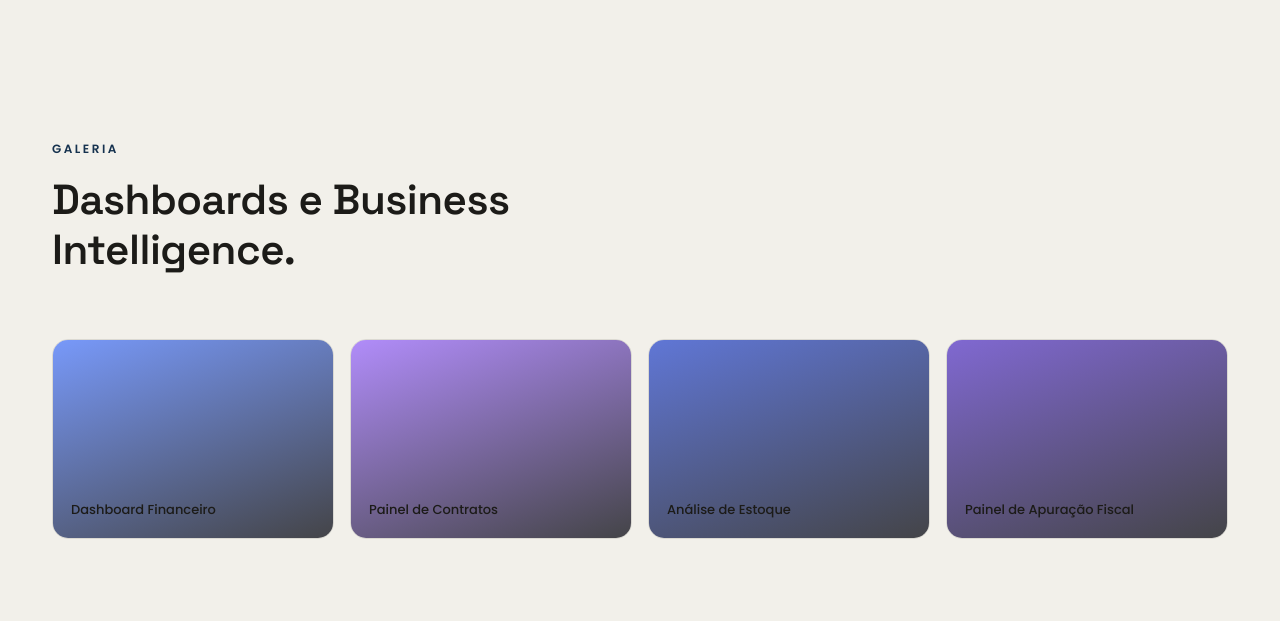
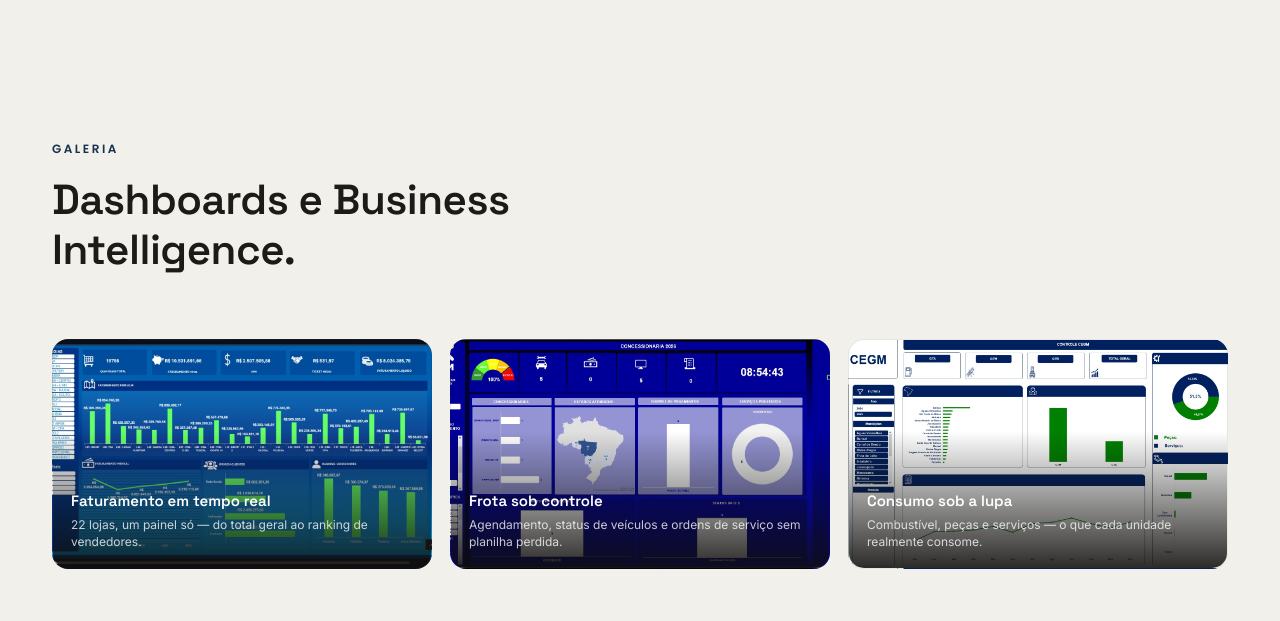
Before and after one commit to yagohenrickgomes-web/MY-PORTFOLIO, a Python web app: template templates/index.html in a window 1280 px wide. Shown: the part 5879-6500 px from the top of the page. Run offline with Jinja, Linux system fonts and the light colour scheme; the template is opened without the code that fills it, so the values that code supplies are empty.

Commit message:
Adiciona dashboards reais na galeria

```diff
--- a/static/script.js
+++ b/static/script.js
@@ -193,7 +193,9 @@ const i18n = {
     edu3:'Ciências Contábeis — 6º semestre', edu4:'Pós-graduação em Licitações e Contratos — em andamento', edu5:'Pós-graduação em Administração Pública — em andamento',
     cert_eyebrow:'Certificações', cert_title:'Aprendizado contínuo.', cert2:'Excel Avançado', cert3:'Automação de Processos', cert4:'Inteligência Artificial Aplicada',
     gallery_eyebrow:'Galeria', gallery_title:'Dashboards e Business Intelligence.',
-    gallery1:'Dashboard Financeiro', gallery2:'Painel de Contratos', gallery3:'Análise de Estoque', gallery4:'Painel de Apuração Fiscal',
+    gallery1_title:'Faturamento em tempo real', gallery1_sub:'22 lojas, um painel só — do total geral ao ranking de vendedores.',
+    gallery2_title:'Frota sob controle', gallery2_sub:'Agendamento, status de veículos e ordens de serviço sem planilha perdida.',
+    gallery3_title:'Consumo sob a lupa', gallery3_sub:'Combustível, peças e serviços — o que cada unidade realmente consome.',
     diff_eyebrow:'Diferenciais', diff_title:'O que trago para cada projeto.',
     diff1:'Resolução de Problemas', diff2:'Aprendizado Rápido', diff3:'Visão de Negócio',
     diff4:'Mentalidade AI First', diff5:'Pensamento Analítico', diff6:'Mentalidade de Automação',
@@ -255,7 +257,9 @@ const i18n = {
     edu3:'Accounting Sciences — 6th semester', edu4:'Postgraduate in Public Tenders and Contracts — in progress', edu5:'Postgraduate in Public Administration — in progress',
     cert_eyebrow:'Certifications', cert_title:'Continuous learning.', cert2:'Advanced Excel', cert3:'Process Automation', cert4:'Applied Artificial Intelligence',
     gallery_eyebrow:'Gallery', gallery_title:'Dashboards and Business Intelligence.',
-    gallery1:'Financial Dashboard', gallery2:'Contracts Panel', gallery3:'Inventory Analysis', gallery4:'Tax Filing Panel',
+    gallery1_title:'Real-time revenue', gallery1_sub:'22 stores, one dashboard — from total revenue to the sales ranking.',
+    gallery2_title:'Fleet under control', gallery2_sub:'Scheduling, vehicle status and service orders without a lost spreadsheet.',
+    gallery3_title:'Consumption under the lens', gallery3_sub:'Fuel, parts and services — what each unit actually consumes.',
     diff_eyebrow:'Differentials', diff_title:'What I bring to every project.',
     diff1:'Problem Solving', diff2:'Fast Learning', diff3:'Business Vision',
     diff4:'AI First Mindset', diff5:'Analytical Thinking', diff6:'Automation Mindset',
--- a/static/style.css
+++ b/static/style.css
@@ -357,14 +357,20 @@ img{max-width:100%; display:block;}
 .cert-card:hover{ border-color:var(--accent-violet); color:var(--text); }
 
 /* ============ Gallery ============ */
-.gallery-grid{ display:grid; grid-template-columns:repeat(4,1fr); gap:16px; }
-.gallery-item{ height:200px; border-radius:var(--radius); position:relative; display:flex; align-items:flex-end; padding:18px; border:1px solid var(--border); overflow:hidden; }
-.gallery-item span{ font-family:var(--font-label); font-size:13px; font-weight:500; z-index:1; }
-.gallery-item::before{ content:''; position:absolute; inset:0; opacity:0.75; }
-.gi-1::before{ background:linear-gradient(160deg,#4f7cff,#0a0b12); }
-.gi-2::before{ background:linear-gradient(160deg,#9b6bff,#0a0b12); }
-.gi-3::before{ background:linear-gradient(160deg,#2f4ecf,#0a0b12); }
-.gi-4::before{ background:linear-gradient(160deg,#5a3bc9,#0a0b12); }
+.gallery-grid{ display:grid; grid-template-columns:repeat(3,1fr); gap:18px; }
+.gallery-item{
+  height:230px; border-radius:var(--radius); position:relative; display:flex; align-items:flex-end;
+  border:1px solid var(--border); overflow:hidden; background-size:cover; background-position:top center;
+  transition: transform .4s var(--ease);
+}
+.gallery-item:hover{ transform: translateY(-6px); }
+.gallery-item::before{
+  content:''; position:absolute; inset:0;
+  background:linear-gradient(180deg, rgba(28,27,24,0) 40%, rgba(15,14,12,0.88) 100%);
+}
+.gallery-caption{ position:relative; z-index:1; padding:18px; display:flex; flex-direction:column; gap:4px; }
+.gallery-title{ font-family:var(--font-display); font-size:15px; font-weight:600; color:#fff; }
+.gallery-sub{ font-family:var(--font-body); font-size:12px; color:rgba(255,255,255,0.78); line-height:1.4; }
 
 /* ============ Differentials ============ */
 .diff-grid{ display:grid; grid-template-columns:repeat(3,1fr); gap:2px; background:var(--border); border:1px solid var(--border); border-radius:var(--radius); overflow:hidden; }
--- a/templates/index.html
+++ b/templates/index.html
@@ -475,10 +475,24 @@
         <h2 class="section-title" data-i18n="gallery_title">Dashboards e Business Intelligence.</h2>
       </div>
       <div class="gallery-grid" data-reveal>
-        <div class="gallery-item gi-1"><span data-i18n="gallery1">Dashboard Financeiro</span></div>
-        <div class="gallery-item gi-2"><span data-i18n="gallery2">Painel de Contratos</span></div>
-        <div class="gallery-item gi-3"><span data-i18n="gallery3">Análise de Estoque</span></div>
-        <div class="gallery-item gi-4"><span data-i18n="gallery4">Painel de Apuração Fiscal</span></div>
+        <div class="gallery-item" style="background-image:url('/static/gallery/dash-faturamento.jpg')">
+          <div class="gallery-caption">
+            <span class="gallery-title" data-i18n="gallery1_title">Faturamento em tempo real</span>
+            <span class="gallery-sub" data-i18n="gallery1_sub">22 lojas, um painel só — do total geral ao ranking de vendedores.</span>
+          </div>
+        </div>
+        <div class="gallery-item" style="background-image:url('/static/gallery/dash-manutencao.jpg')">
+          <div class="gallery-caption">
+            <span class="gallery-title" data-i18n="gallery2_title">Frota sob controle</span>
+            <span class="gallery-sub" data-i18n="gallery2_sub">Agendamento, status de veículos e ordens de serviço sem planilha perdida.</span>
+          </div>
+        </div>
+        <div class="gallery-item" style="background-image:url('/static/gallery/dash-controle.jpg')">
+          <div class="gallery-caption">
+            <span class="gallery-title" data-i18n="gallery3_title">Consumo sob a lupa</span>
+            <span class="gallery-sub" data-i18n="gallery3_sub">Combustível, peças e serviços — o que cada unidade realmente consome.</span>
+          </div>
+        </div>
       </div>
     </div>
   </section>
```
Also changed, not shown: static/gallery/dash-controle.jpg (added), static/gallery/dash-faturamento.jpg (added), static/gallery/dash-manutencao.jpg (added).
